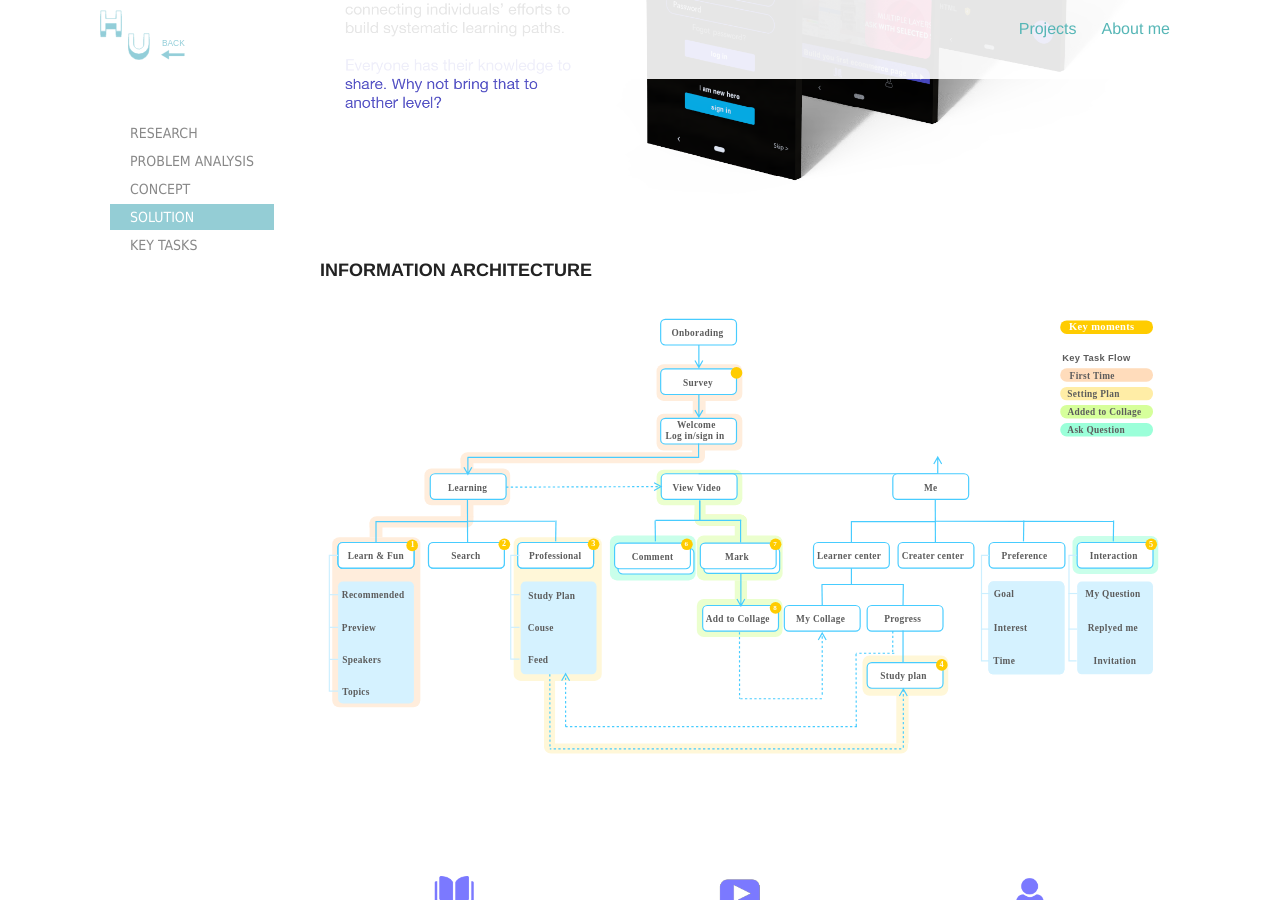
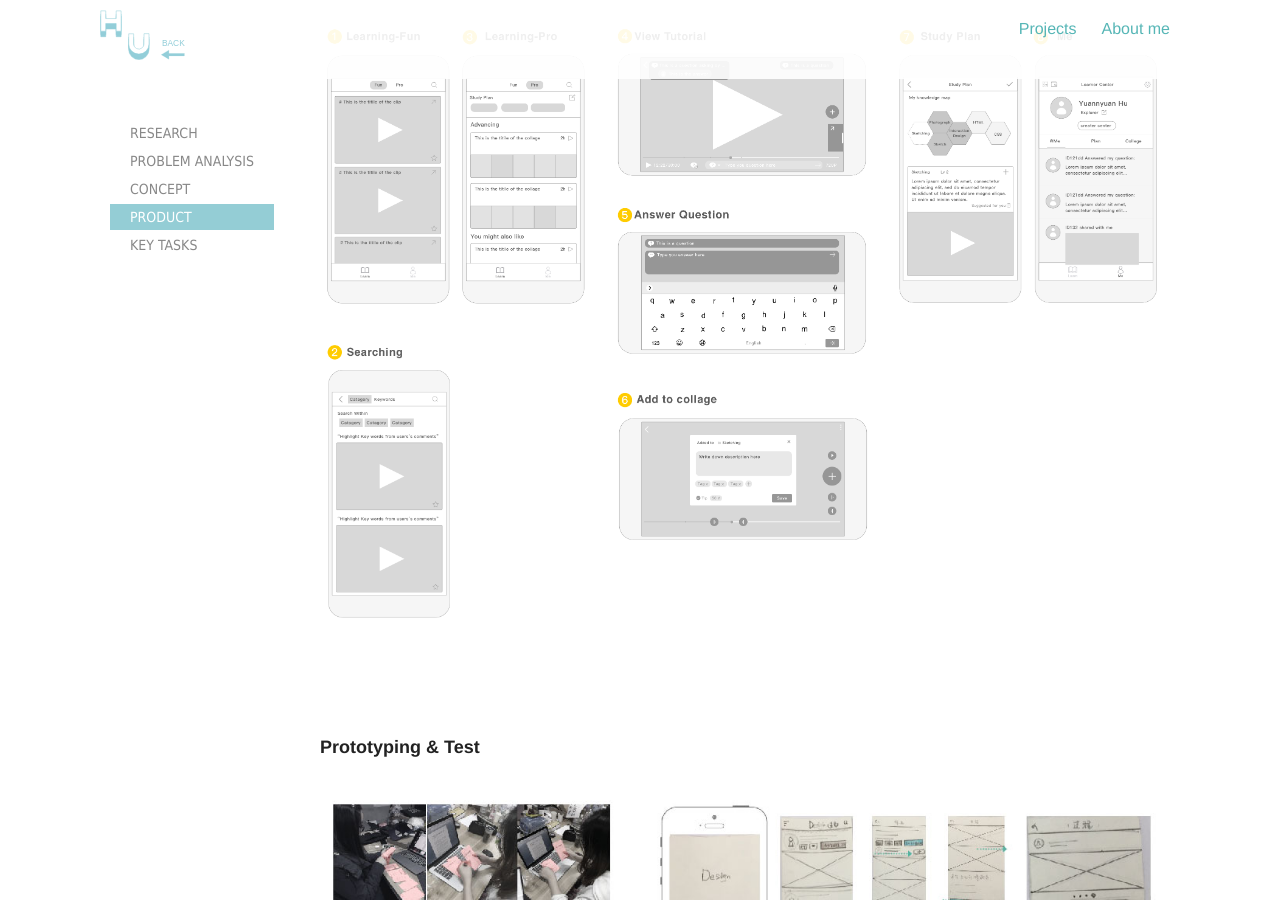
Before and after one commit to yuanyuanhu96/Potfolio-Archive, a Jekyll site: the page projects/wasa.html, which Jekyll copies as it is, in a window 1280 px wide and 900 px high, scrolled down 5112 px. Built offline with Jekyll 4.4.1, drawn with Linux system fonts in a browser that asks for light colours; some of the changed text lies outside the part shown.

Commit message:
Adjusted order of weaving

```diff
--- a/projects/wasa.html
+++ b/projects/wasa.html
@@ -33,7 +33,7 @@
                 <li><a href="#step1"> RESEARCH</a></li>
                 <li><a href="#step2"> PROBLEM ANALYSIS</a></li>
                 <li><a href="#step3">CONCEPT</a></li>
-                <li><a href="#step4">SOLUTION</a></li>
+                <li><a href="#step4">PRODUCT</a></li>
                 <li><a href="#step5">KEY TASKS</a></li>
 
             </ul>
@@ -124,11 +124,7 @@
                     <!--
                     <div class="highlight"> Community is also where you engage in.
                     </div> -->
-                    <p><img alt="Git Bash" src="../img/wasa/WasaBean-img-07.png" /></p>
-
-
-                    <h3>PROTOTYPING & TEST</h3>
-                    <p><img alt="Git Bash" src="../img/wasa/WasaBean-img-08.jpg" /></p>
+                    <!-- <p><img alt="Git Bash" src="../img/wasa/WasaBean-img-07.png" /></p> -->
 
 
                 </div>
@@ -138,16 +134,20 @@
                 <div id="step4" class="dowebok">
 
 
-                    <h2>SOLUTION</h2>
+                    <h2>PRODUCT</h2>
 
                     <p><img alt="Git Bash" src="../img/wasa/WasaBean-img-11.png" /></p>
 
-                    <h3> <b>INFORMATION ARCHITECTURE</b>
-                    </h3>
-                    <p><img alt="Git Bash" src="../img/wasa/WasaBean-img-12.svg" /></p>
+
+
+
                     <p>&nbsp;</p>
                     <p><img alt="Git Bash" src="../img/wasa/WasaBean-img-13.png" /></p>
                     <p> &nbsp;</p>
+
+                     <h3>Prototyping & Test</h3>
+                     <p><img alt="Git Bash" src="../img/wasa/WasaBean-img-08.jpg" /></p>
+
                 </div>
 
                 <div id="step5" class="dowebok">
@@ -169,6 +169,10 @@
 
 
                     <p><img alt="Git Bash" src="../img/wasa/WasaBean-img-18.png" /></p>
+
+                    <h3> <b>Information Architecture</b></h3>
+                    <p><img alt="Git Bash" src="../img/wasa/WasaBean-img-12.png" /></p>
+
 
                 </div>
 
```
Also changed, not shown: img/wasa/WasaBean-img-12.png (added), img/wasa/WasaBean-img-12.svg (deleted).
